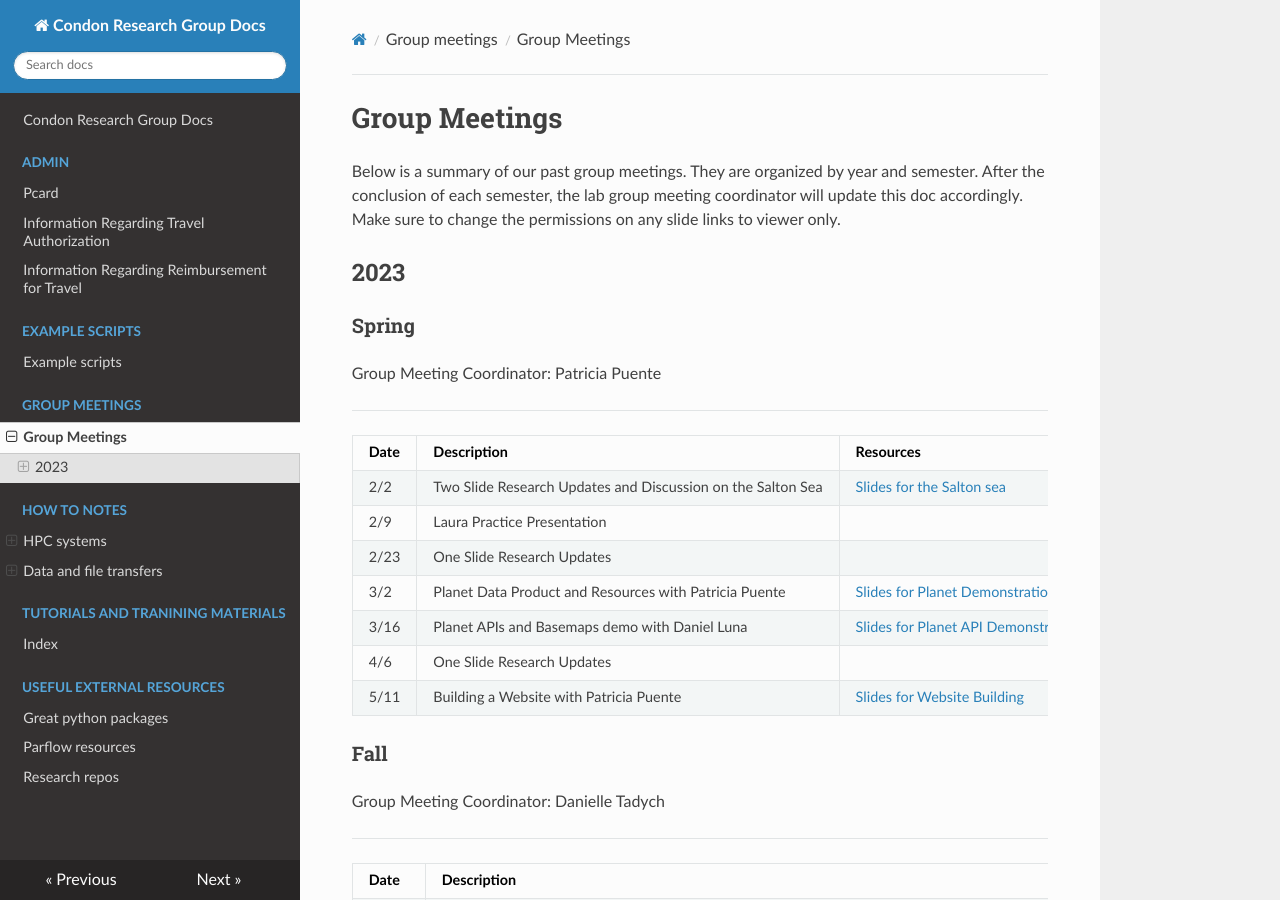
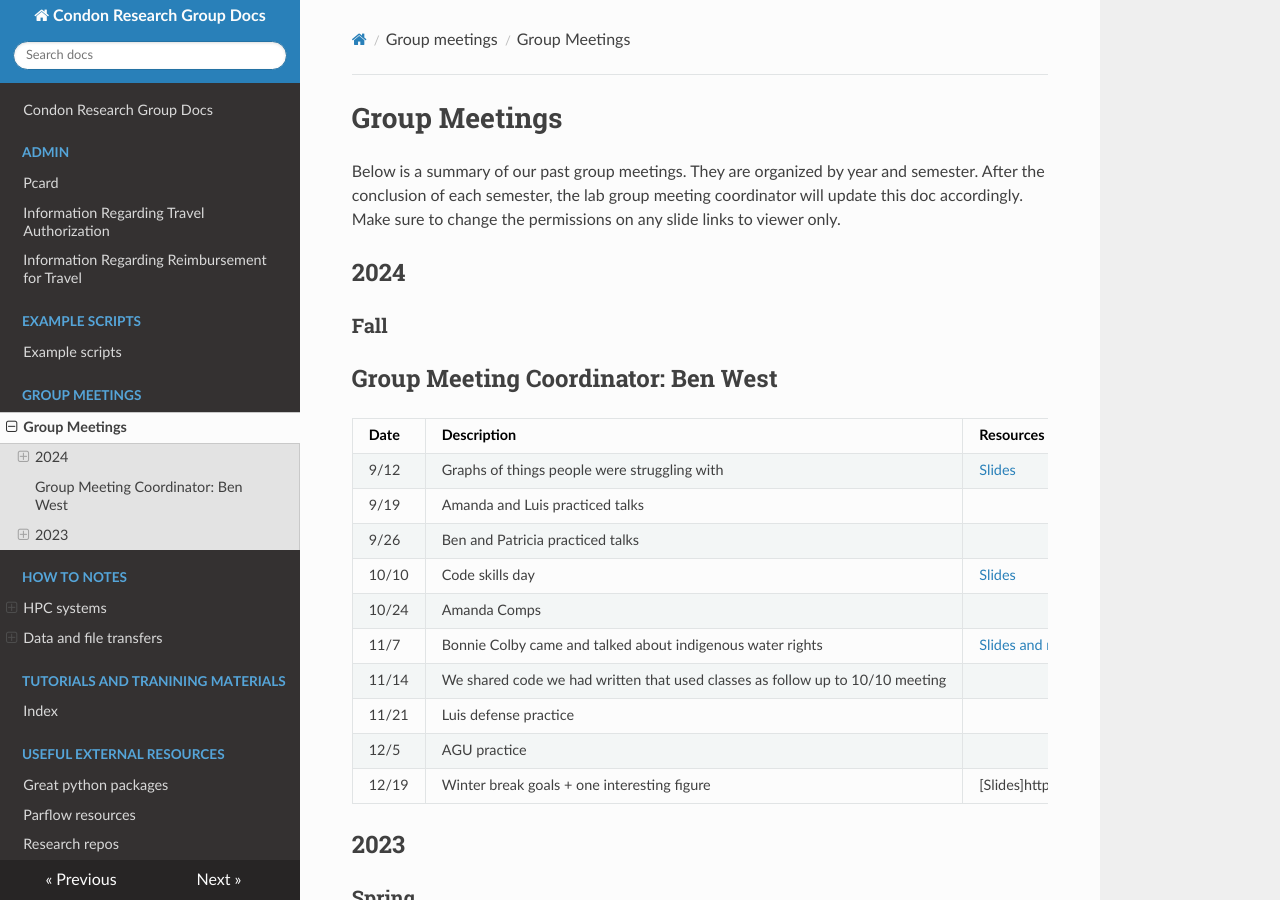
Before and after one commit to westb2/Condon_Lab_Docs, an MkDocs documentation site: the page built from docs/group_meetings/index.md, in a window 1280 px wide and 900 px high. Built offline with MkDocs 1.6.1, drawn with Linux system fonts in a browser that asks for light colours; nearby versions of some CDN libraries.

Commit message:
added fall 2024 schedule

```diff
--- a/docs/group_meetings/index.md
+++ b/docs/group_meetings/index.md
@@ -1,5 +1,22 @@
 # Group Meetings
 Below is a summary of our past group meetings.  They are organized by year and semester.  After the conclusion of each semester, the lab group meeting coordinator will update this doc accordingly.  Make sure to change the permissions on any slide links to viewer only.
+
+## 2024
+### Fall
+Group Meeting Coordinator: Ben West
+---
+| Date | Description| Resources |
+|---|---|---|
+|9/12 | Graphs of things people were struggling with|[Slides](https://docs.google.com/presentation/d/1RIniHipdhxF-_4_mg9qYlf9357ezTv2c/edit?usp=sharing&ouid=115452162442425983102&rtpof=true&sd=true)|
+|9/19 | Amanda and Luis practiced talks||
+|9/26 | Ben and Patricia practiced talks ||
+|10/10 | Code skills day |[Slides](https://docs.google.com/presentation/d/16SDBhct6jT44f9N3ZYACEhwsjMSeWWiLY-k0ZDzUCjw/edit?usp=sharing)|
+|10/24 | Amanda Comps||
+|11/7| Bonnie Colby came and talked about indigenous water rights|[Slides and readings](https://drive.google.com/drive/folders/1H0BT0IYg1g4QCcXwic-cV8Ao7tXHpXD4)|
+|11/14| We shared code we had written that used classes as follow up to 10/10 meeting||
+|11/21| Luis defense practice||
+|12/5| AGU practice||
+|12/19| Winter break goals + one interesting figure|[Slides]https://docs.google.com/presentation/d/1NGRywf5Sc-WwGmJtXjwgDgaIiv-rVrLSwV9Q0pSZDxc/edit?usp=sharing|
 
 ## 2023
 ### Spring
```
